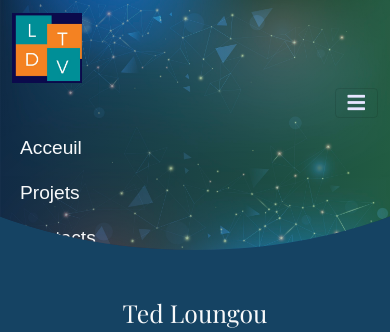
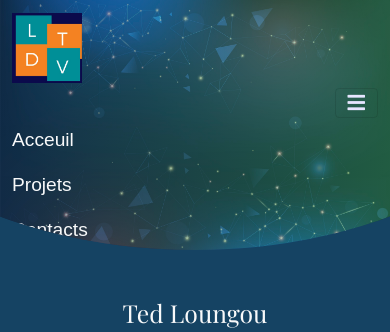
Before and after one commit to tedviny/about-myself, a Django app: page / in a window 390 px wide, after a click that opens the changed part. Shown: the top 332 px of the page. Run offline with Django 3.2, Linux system fonts and the light colour scheme; some libraries are stand-ins or nearby versions; some web fonts are replaced.

Commit message:
correction responsive on mobile

```diff
--- a/porfolio/templates/index.html
+++ b/porfolio/templates/index.html
@@ -22,7 +22,7 @@
                     <i class="fa fa-bars" aria-hidden="true" style="color:#e6e6ff"></i>
                 </span>
             </button>
-        <div class="navbar-collapse p-2 collapse" id="navmenu">
+        <div class="navbar-collapse mb-2 collapse" id="navmenu">
                 <ul class="navbar-nav text-right ms-auto">
                     <li class="nav-item"><a class="nav-link text-light" href="#acceuil">Acceuil</a></li>
                     <li class="nav-item"><a class="nav-link text-light" href="#projets">Projets</a></li>
```
